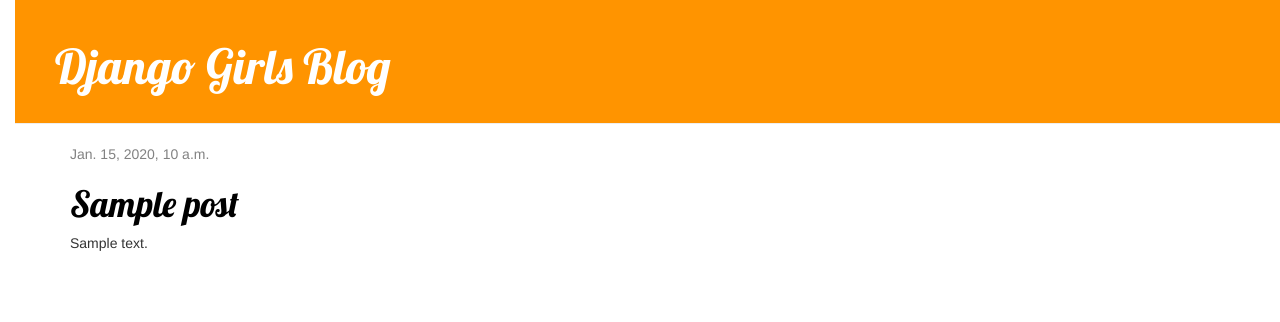
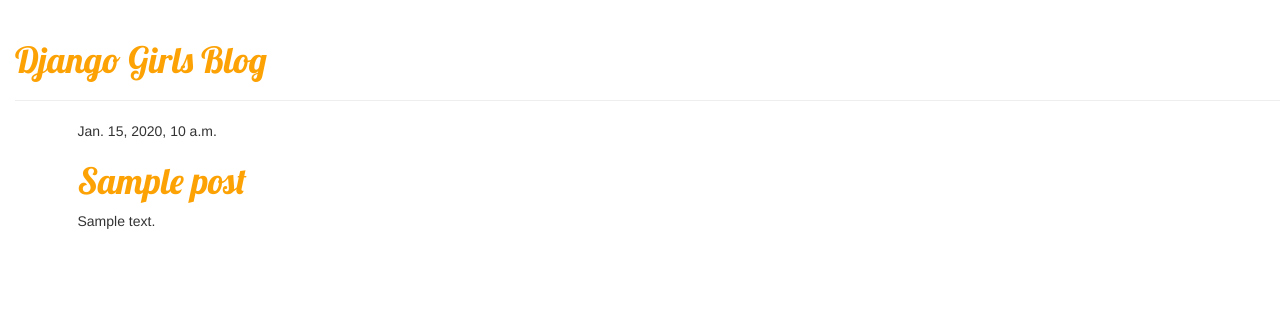
Before and after one commit to P1ayMouse/my-first-blog, a Django app: page / in a window 1280 px wide. Shown: the top 322 px of the page. Run offline with Django 4.2, Linux system fonts and the light colour scheme; tables that the repository leaves empty hold one stand-in row (values such as "Sample post"); some libraries are stand-ins or nearby versions.

Commit message:
css test update

```diff
--- a/blog/static/css/blog.css
+++ b/blog/static/css/blog.css
@@ -6,50 +6,3 @@
     color: #FCA205;
     font-family: 'Lobster';
 }
-
-.page-header {
-    background-color: #ff9400;
-    margin-top: 0;
-    padding: 20px 20px 20px 40px;
-}
-
-.page-header h1, .page-header h1 a, .page-header h1 a:visited, .page-header h1 a:active {
-    color: #ffffff;
-    font-size: 36pt;
-    text-decoration: none;
-}
-
-.content {
-    margin-left: 40px;
-}
-
-h1, h2, h3, h4 {
-    font-family: 'Lobster', cursive;
-}
-
-.date {
-    color: #828282;
-}
-
-.save {
-    float: right;
-}
-
-.post-form textarea, .post-form input {
-    width: 100%;
-}
-
-.top-menu, .top-menu:hover, .top-menu:visited {
-    color: #ffffff;
-    float: right;
-    font-size: 26pt;
-    margin-right: 20px;
-}
-
-.post {
-    margin-bottom: 70px;
-}
-
-.post h1 a, .post h1 a:visited {
-    color: #000000;
-}
```
